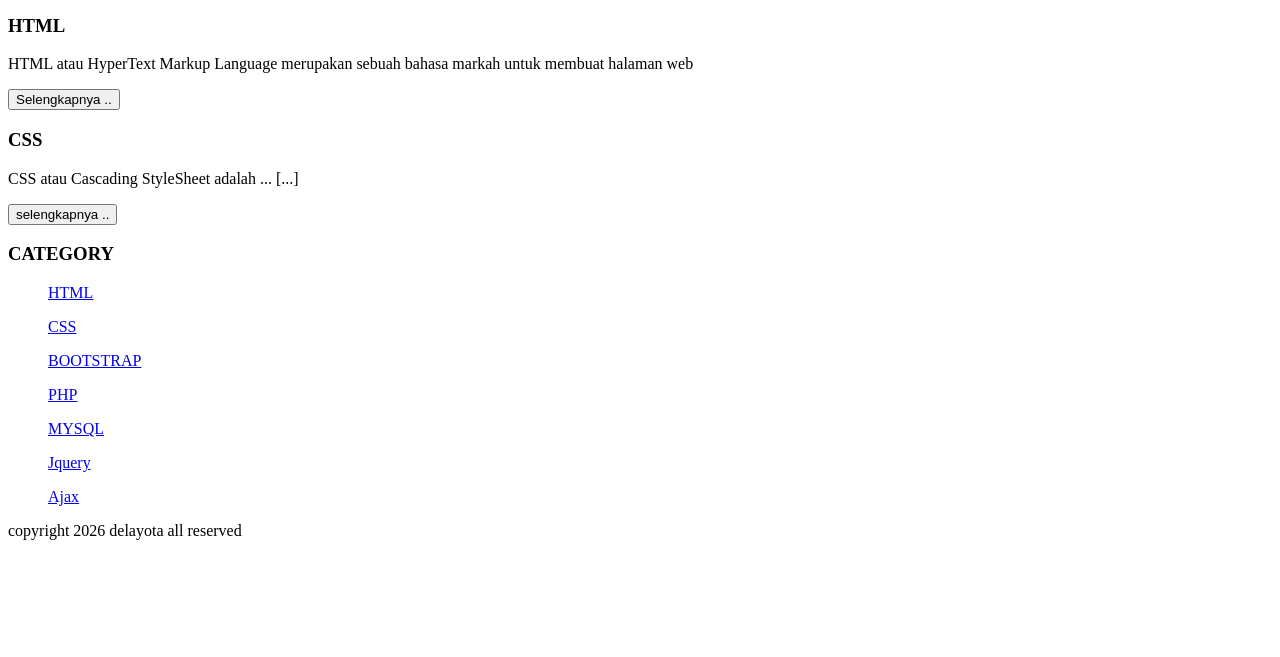
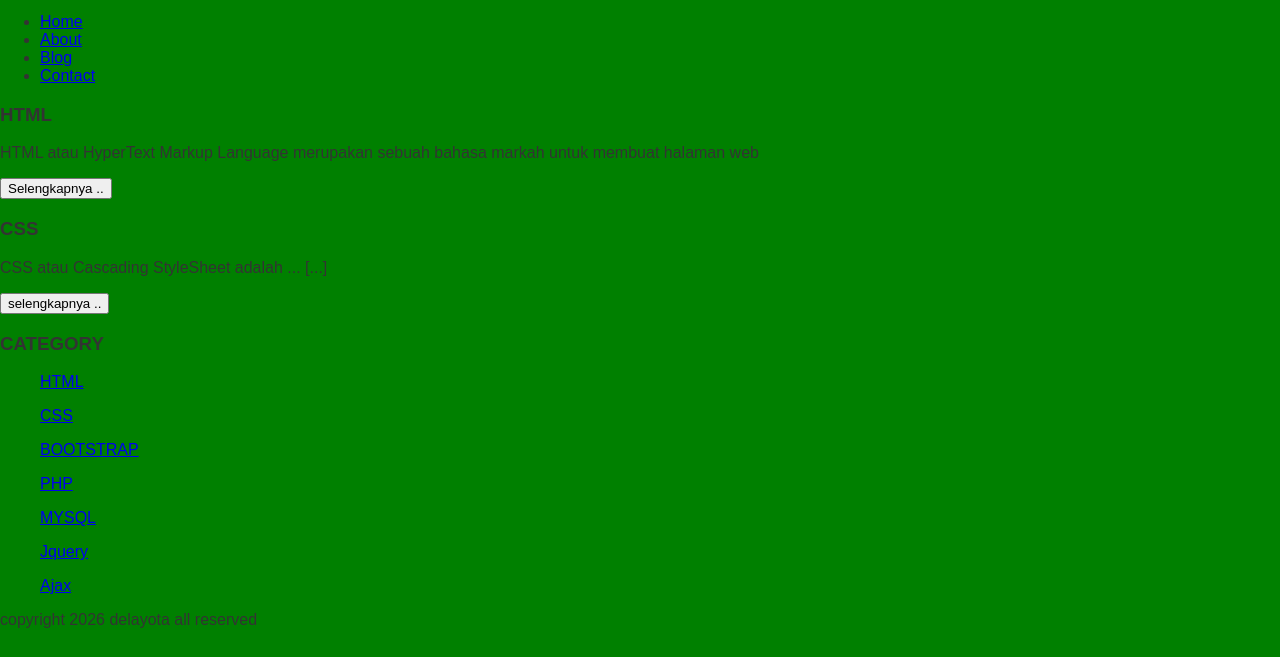
Before and after one commit to gavrilaoctari/webaku, a plain HTML site: page index.html in a window 1280 px wide. Shown: the part 143-800 px from the top of the page. Drawn offline with Linux system fonts and the light colour scheme.

Commit message:
Update index.html

```diff
--- a/index.html
+++ b/index.html
@@ -2,7 +2,7 @@
 <html>
   <head>
 	<title> DERITA </title>
-	  <link rel="stylesheets" href="style.css"></link>
+	  <link rel="stylesheet" href="style.css"></link>
   </head>
   <body>
 	  <div class="header">
```
